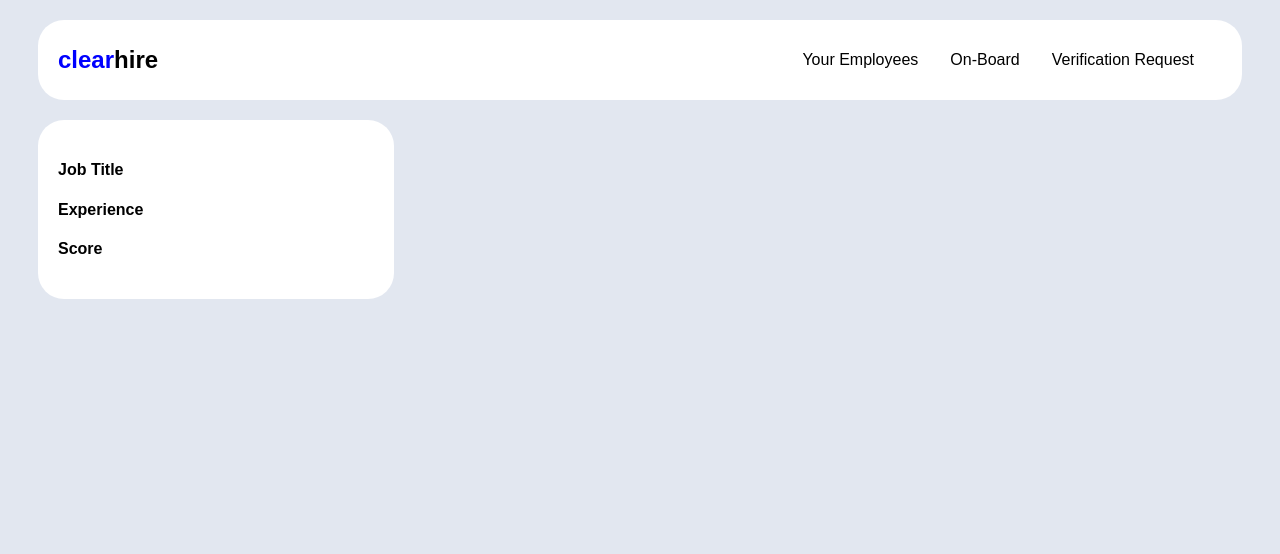
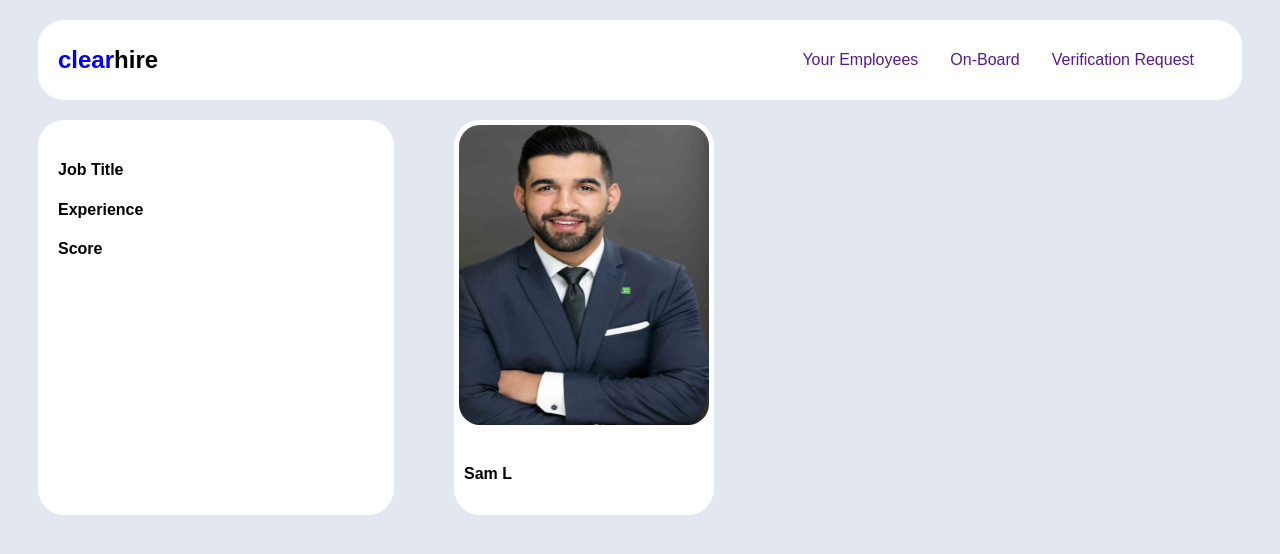
Before and after one commit to Aswin527/ClearHire-Web, a plain HTML site: page index.html in a window 1280 px wide. Drawn offline with Linux system fonts and the light colour scheme.

Commit message:
First Stage

```diff
--- a/index.html
+++ b/index.html
@@ -14,10 +14,10 @@
         </div>
         <div class="header-right">
             <ul class="nav-menu">
-                <li><a>Your Employees</a></li>
-                <li><a>On-Board</a></li>
-                <li><a>Verification Request</a></li>
-                <li><a></a></li>
+                <li><a href="">Your Employees</a></li>
+                <li><a href="">On-Board</a></li>
+                <li><a href="">Verification Request</a></li>
+                <li><a href=""></a></li>
             </ul>
         </div>
     </div>
@@ -30,7 +30,14 @@
             </div>
         </div>
         <div class="main-content">
-
+            <div class="card">
+                <div class="pic">
+                    <img src="assets/1.jpg">
+                </div>
+                <div class="detials">
+                    <h4>Sam L</h4>
+                </div>
+            </div>
         </div>
     </div>
 </body>
--- a/style/style.css
+++ b/style/style.css
@@ -57,3 +57,28 @@ body{
     margin-right: 30px;
     margin-left: 30px;
 }
+.main{
+    display: flex;
+}
+
+.main-content{
+    margin-top: 20px;
+    margin-right: 30px;
+    margin-left: 30px;
+}
+
+.card{
+    border-radius: 26px;
+    background-color: #fff;
+}
+
+.card .pic img{
+    height: 300px;
+    width: 250px;
+    padding: 5px;
+    border-radius: 26px;
+}
+
+.detials{
+    padding: 10px;
+}
```
Also changed, not shown: assets/1.jpg (added).
